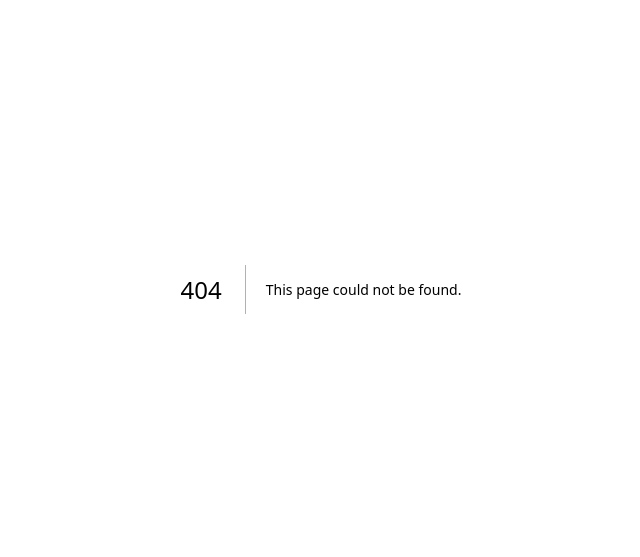
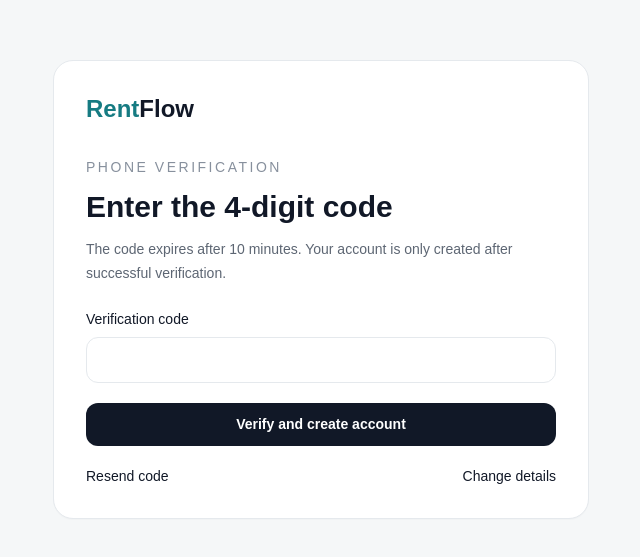
Before and after one commit to PHENOMVALENCE/rentflow-next, a Next.js app: page /register/verify in a window 1280 px wide. Before the commit this address had no page. Shown: the part 111-668 px from the top of the page, without its empty margins (319-959 px from the left). Built offline with nearby package versions, Linux system fonts and the light colour scheme.

Commit message:
feat: add registration OTP verification UI

```diff
--- /dev/null
+++ b/src/app/register/verify/page.tsx
@@ -0,0 +1,20 @@
+import Link from "next/link";
+import { resendRegistrationOtp, verifyRegistrationOtp } from "@/server/auth/registration-actions";
+
+export default async function RegisterVerifyPage({ searchParams }: { searchParams: Promise<{ error?: string; resent?: string }> }) {
+  const { error, resent } = await searchParams;
+  return (
+    <main className="mx-auto flex min-h-screen max-w-xl items-center px-5 py-12">
+      <section className="rf-card w-full p-6 lg:p-8">
+        <Link href="/" className="text-2xl font-semibold"><span className="text-[var(--brand)]">Rent</span>Flow</Link>
+        <p className="mt-8 text-sm font-medium uppercase tracking-[.18em] text-[var(--muted)]">Phone verification</p>
+        <h1 className="mt-3 text-3xl font-semibold">Enter the 4-digit code</h1>
+        <p className="mt-3 text-sm leading-6 text-[var(--muted-strong)]">The code expires after 10 minutes. Your account is only created after successful verification.</p>
+        {resent === "1" && <div className="mt-5 rounded-xl border border-emerald-200 bg-emerald-50 px-4 py-3 text-sm text-emerald-900">A new verification code was requested.</div>}
+        {error && <div className="mt-5 rounded-xl border border-red-200 bg-red-50 px-4 py-3 text-sm text-red-800">The verification code is invalid or expired.</div>}
+        <form action={verifyRegistrationOtp} className="mt-6 space-y-5"><label className="block text-sm font-medium">Verification code<input name="otp" required inputMode="numeric" pattern="[0-9]{4}" maxLength={4} autoComplete="one-time-code" className="mt-2 w-full rounded-xl border border-[var(--border)] px-4 py-3 text-center text-2xl tracking-[.45em]" /></label><button className="rf-button rf-button-dark w-full" type="submit">Verify and create account</button></form>
+        <div className="mt-5 flex items-center justify-between gap-4 text-sm"><form action={resendRegistrationOtp}><button type="submit" className="font-medium">Resend code</button></form><Link href="/register" className="text-[var(--muted-strong)]">Change details</Link></div>
+      </section>
+    </main>
+  );
+}
```
